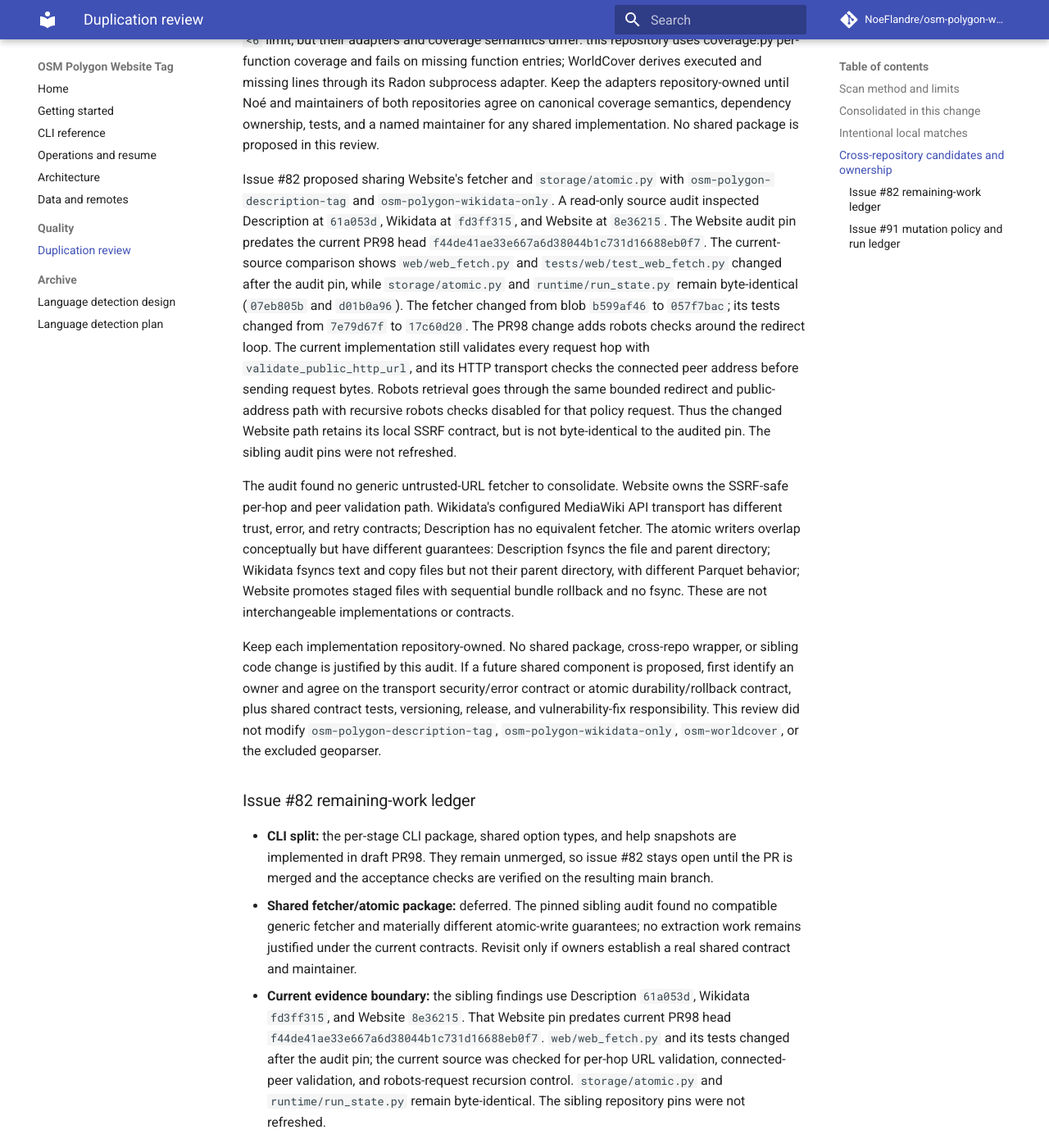
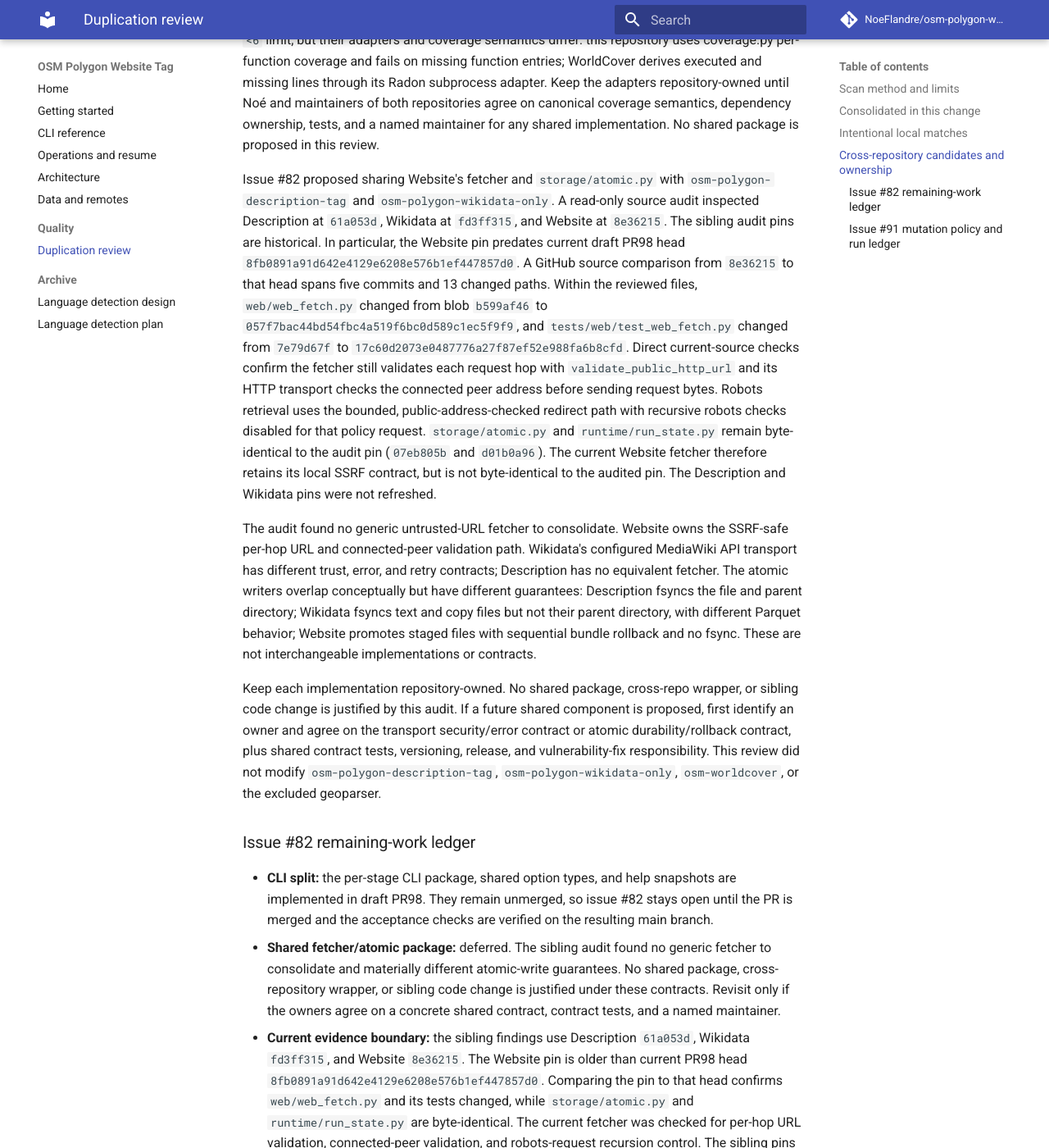
Before and after one commit to NoeFlandre/osm-polygon-website-tag, an MkDocs documentation site: the page built from docs/quality/duplication-review.md, in a window 1280 px wide and 1400 px high, scrolled down 1942 px. Shown: the whole window at 82% size. Built offline with MkDocs 1.6.1 and Material for MkDocs 9.7.7, drawn with Linux system fonts in a browser that asks for light colours; comment, search, counter and statistics services are not loaded; some of the changed text lies outside the part shown.

Commit message:
test: pin extracted region and reconcile quality ledger

```diff
--- a/docs/quality/duplication-review.md
+++ b/docs/quality/duplication-review.md
@@ -85,25 +85,28 @@
 Issue #82 proposed sharing Website's fetcher and `storage/atomic.py` with
 `osm-polygon-description-tag` and `osm-polygon-wikidata-only`. A read-only
 source audit inspected Description at `61a053d`, Wikidata at `fd3ff315`, and
-Website at `8e36215`. The Website audit pin predates the current PR98 head
-`f44de41ae33e667a6d38044b1c731d16688eb0f7`. The current-source comparison
-shows `web/web_fetch.py` and `tests/web/test_web_fetch.py` changed after the
-audit pin, while `storage/atomic.py` and `runtime/run_state.py` remain
-byte-identical (`07eb805b` and `d01b0a96`). The fetcher changed from blob
-`b599af46` to `057f7bac`; its tests changed from `7e79d67f` to `17c60d20`.
-The PR98 change adds robots checks around the redirect loop. The current
-implementation still validates every request hop with
-`validate_public_http_url`, and its HTTP transport checks the connected peer
-address before sending request bytes. Robots retrieval goes through the same
-bounded redirect and public-address path with recursive robots checks disabled
-for that policy request. Thus the changed Website path retains its local SSRF
-contract, but is not byte-identical to the audited pin. The sibling audit pins
-were not refreshed.
+Website at `8e36215`. The sibling audit pins are historical. In particular,
+the Website pin predates current draft PR98 head
+`8fb0891a91d642e4129e6208e576b1ef447857d0`. A GitHub source comparison from
+`8e36215` to that head spans five commits and 13 changed paths. Within the
+reviewed files, `web/web_fetch.py` changed from blob `b599af46` to
+`057f7bac44bd54fbc4a519f6bc0d589c1ec5f9f9`, and
+`tests/web/test_web_fetch.py` changed from `7e79d67f` to
+`17c60d2073e0487776a27f87ef52e988fa6b8cfd`. Direct current-source checks
+confirm the fetcher still validates each request hop with
+`validate_public_http_url` and its HTTP transport checks the connected peer
+address before sending request bytes. Robots retrieval uses the bounded,
+public-address-checked redirect path with recursive robots checks disabled for
+that policy request. `storage/atomic.py` and `runtime/run_state.py` remain
+byte-identical to the audit pin (`07eb805b` and `d01b0a96`). The current
+Website fetcher therefore retains its local SSRF contract, but is not
+byte-identical to the audited pin. The Description and Wikidata pins were not
+refreshed.
 
 The audit found no generic untrusted-URL fetcher to consolidate. Website owns
-the SSRF-safe per-hop and peer validation path. Wikidata's configured
-MediaWiki API transport has different trust, error, and retry contracts;
-Description has no equivalent fetcher. The atomic writers overlap
+the SSRF-safe per-hop URL and connected-peer validation path. Wikidata's
+configured MediaWiki API transport has different trust, error, and retry
+contracts; Description has no equivalent fetcher. The atomic writers overlap
 conceptually but have different guarantees: Description fsyncs the file and
 parent directory; Wikidata fsyncs text and copy files but not their parent
 directory, with different Parquet behavior; Website promotes staged files
@@ -124,18 +127,20 @@
   snapshots are implemented in draft PR98. They remain unmerged, so issue #82
   stays open until the PR is merged and the acceptance checks are verified on
   the resulting main branch.
-- **Shared fetcher/atomic package:** deferred. The pinned sibling audit found no
-  compatible generic fetcher and materially different atomic-write guarantees;
-  no extraction work remains justified under the current contracts. Revisit
-  only if owners establish a real shared contract and maintainer.
+- **Shared fetcher/atomic package:** deferred. The sibling audit found no
+  generic fetcher to consolidate and materially different atomic-write
+  guarantees. No shared package, cross-repository wrapper, or sibling code
+  change is justified under these contracts. Revisit only if the owners agree
+  on a concrete shared contract, contract tests, and a named maintainer.
 - **Current evidence boundary:** the sibling findings use Description
-  `61a053d`, Wikidata `fd3ff315`, and Website `8e36215`. That Website pin
-  predates current PR98 head `f44de41ae33e667a6d38044b1c731d16688eb0f7`.
-  `web/web_fetch.py` and its tests changed after the audit pin; the current
-  source was checked for per-hop URL validation, connected-peer validation,
-  and robots-request recursion control. `storage/atomic.py` and
-  `runtime/run_state.py` remain byte-identical. The sibling repository pins
-  were not refreshed.
+  `61a053d`, Wikidata `fd3ff315`, and Website `8e36215`. The Website pin is
+  older than current PR98 head `8fb0891a91d642e4129e6208e576b1ef447857d0`.
+  Comparing the pin to that head confirms `web/web_fetch.py` and its tests
+  changed, while `storage/atomic.py` and `runtime/run_state.py` are
+  byte-identical. The current fetcher was checked for per-hop URL validation,
+  connected-peer validation, and robots-request recursion control. The
+  sibling pins were not refreshed; their findings remain scoped to the audited
+  commits.
 
 ### Issue #91 mutation policy and run ledger
 
@@ -177,8 +182,8 @@
 | `web.web_fetch [5/7]` | 1 | 1 |
 | **Total** | **134** | **128** |
 
-Run #312 is the current hosted run on PR98 head
-`f44de41ae33e667a6d38044b1c731d16688eb0f7`. It completed at 07:29 UTC with
+Run #312, on the prior PR98 head
+`f44de41ae33e667a6d38044b1c731d16688eb0f7`, completed at 07:29 UTC with
 overall conclusion `cancelled`: 74 of 78 jobs succeeded; the two enrichment
 mutation shards failed, the docs job was cancelled, and `ci-ok` failed because
 a required job was cancelled. The docs log says the operation was cancelled
@@ -198,6 +203,25 @@
 `ci-ok` failed because the required docs job was cancelled; it is not a third
 mutation failure. The latest aggregate mutation score remains the prior
 complete result from run #308.
+
+Run #313 on PR98 head `8fb0891a91d642e4129e6208e576b1ef447857d0` passed on
+attempt 2: all 78 jobs succeeded, including all 72 mutation shards and
+`ci-ok`. Its first attempt had 76/78 jobs pass; `reporting.geometry_stats
+[4/5]` timed out downloading `matplotlib==3.11.1` during `uv sync --locked`,
+before the mutation gate ran, and `ci-ok` failed while that shard was failed.
+Only that geometry-statistics job was retried. The retry passed, reported no
+mutation survivors, and did not restart the other successful jobs. Run #313
+does not publish an aggregate mutation score artifact; the latest measured
+aggregate remains run #308 at 97.81% (9,621/9,836).
+
+A separate extraction replay reproduced the earlier PR97 run #298 survivor
+`osm_polygon_website_tag.pipeline.extraction.x_extract_pbf__mutmut_20`: it
+replaces the PBF-derived region argument with `None`. The new
+`test_extract_persists_region_from_source_filename` asserts the inferred
+region in both public and analysis observation shards. The focused test passed
+and the exact strict mutation replay killed the mutant. It was absent from both
+pull request heads when audited; this follow-up adds it to PR #98. No baseline
+entry or equivalence classification was added.
 
 The two exact hosted mutants are
 `x__resolve_pending__mutmut_12` and
@@ -251,9 +275,10 @@
 
 The current policy has no percentage-floor decision awaiting implementation.
 The strict ratchet remains in effect, and the next policy review should follow
-healthy main-branch observation rather than this failed PR run. The earlier
-80% and 90% suggestions were proposals only; WorldCover's threshold and timeout
-handling do not transfer to this repository.
+healthy main-branch observation; passing PR run #313 does not establish the
+nightly denominator or observation window. The earlier 80% and 90% suggestions
+were proposals only; WorldCover's threshold and timeout handling do not
+transfer to this repository.
 
 Seven web-fetch mutants surfaced during review, separate from run #311's 14
 new web-fetch survivors. Six are explicitly recorded in the strict baseline;
@@ -277,9 +302,9 @@
 71 hosted survivors. Focused enrichment checks killed 13 of the 14 first-pass
 local survivors; the last mutation shape no longer exists after replacing
 `unlink(missing_ok=True)` with `unlink()` following validated checkpoint
-assembly. A fresh hosted run is still required to verify the updated web
-shards. These local results do not change the failed hosted status or relax the
-gate.
+assembly. Run #313 subsequently passed all seven web-fetch shards and the
+politeness shard. The next forward-only PR head still requires its own full
+hosted run; these local results do not waive the gate.
 
 ### Full backlog ledger: issues #65 and #68–#96
 
@@ -287,14 +312,14 @@
 open. None has been merged or closed. PR #97 lists 20 as “Closes on merge”; its
 current head is `44e25972d5bfe046a06610deee7fdd2a2d977dc4`, and run #298 passed
 77 of 88 jobs while 10 mutation shards and `ci-ok` failed. PR #98 is a draft
-stacked on PR #97 at remote head `f44de41ae33e667a6d38044b1c731d16688eb0f7`.
-Run #312 completed with a cancelled overall conclusion, two enrichment
-mutation failures, a cancelled docs job, and failed `ci-ok`. PRs #97 and #98
-are unmerged, so no issue is treated as completed on main.
+stacked on PR #97 at remote head `8fb0891a91d642e4129e6208e576b1ef447857d0`.
+Its latest quality run, #313, passed all 78 jobs after retrying only the
+dependency-download failure in `reporting.geometry_stats [4/5]`. PRs #97 and
+#98 are unmerged, so no issue is treated as completed on main.
 
 | Issue | Current disposition and remaining acceptance |
 | --- | --- |
-| #65 | Partially addressed by shared test-fixture work in PRs #97/#98. Finish adopting the versioned row builders and tightening the exact weak assertions; the PR itself still lists this as a follow-up. |
+| #65 | Verified complete in the PR #97 candidate at `44e2597`: no test defines `def _row`, and the cited bare-truthiness assertions are exact. Run #298's quality job passed, and the current full local coverage suite passes 3,151 tests. PR #97 now lists #65 under closes-on-merge; keep the issue open until that PR is merged. |
 | #68 | CLI error handling and exit-code work is in PR #97. Close only after its checks pass and the change is merged. |
 | #69 | Global version and verbosity options are in PR #97; help and CLI acceptance remain unmerged. |
 | #70 | Read-only `create-repo` preview, explicit apply behavior, option help, and examples are in PR #97; remote-write behavior remains unmerged. |
@@ -302,28 +327,28 @@
 | #72 | Narrower exception handling and error visibility are in PR #97; verify the targeted behavior on the final merge candidate. |
 | #73 | The anti-pattern Ruff families are enabled in PR #97 and local lint is green; hosted mutation failures still block the PR. |
 | #74 | PR docs, timeouts, audits, and aggregate CI changes are in PR #97; all hosted required checks must pass. |
-| #75 | Workflow caching/artifact safeguards and parallel mutation work are in PR #98. The three-green-night sweep window and 20-run p90-under-15-minute window have not elapsed and cannot be claimed until the fix reaches main. |
+| #75 | Workflow caching/artifact safeguards and parallel mutation work are in PR #98; run #313 passed after one targeted environment retry. The three-green-night sweep window and 20-run p90-under-15-minute window have not elapsed and cannot be claimed until the fix reaches main. |
 | #76 | Complexity/API-shape lint ratchets are in PR #97; final verification and merge remain pending. |
 | #77 | Behavioral Docker/docs/MkDocs contract tests are in PR #97; final verification and merge remain pending. |
 | #78 | Compose, portable volume/environment conventions, and model support are in PR #97; Docker check passed on run #298, but merge remains pending. |
 | #79 | Machine-independent README outputs/schema/citation updates are in PR #97; docs check passed on run #298, but merge remains pending. |
 | #80 | Public-doc cleanup and contributor-only AGENTS guidance are in PR #97; docs check passed on run #298, but merge remains pending. |
 | #81 | Runtime path cleanup and portable data-root changes are in PR #97; merge remains pending. |
-| #82 | Stage-specific CLI modules and help snapshots are implemented in PR #98; the largest current CLI module is 248 lines. The sibling audit found no compatible shared fetcher or atomic writer, so cross-repository extraction is deferred. Verify after merge on main. |
+| #82 | The stage-specific CLI package, shared options, and help snapshots are implemented in draft PR #98. At remote head `8fb0891`, all eight Python CLI modules are 248 lines or shorter (largest: `__init__.py`, 248 lines). Keep open until hosted checks pass and the help/module acceptance is verified on main after merge. Cross-repository extraction is deferred because the pinned audit found no generic fetcher to consolidate and materially different atomic-writer guarantees. |
 | #83 | Declared/BOM/meta charset handling is in PR #97; verify hosted web mutation shards before merging. |
 | #84 | Status/header/type checks before body reads are in PR #97; verify hosted web mutation shards before merging. |
-| #85 | Per-host concurrency/rate controls and bounded `Retry-After` handling are in PR #97; the prior politeness shard failed, while the run #312 politeness mutation shard passed. |
+| #85 | Per-host concurrency/rate controls and bounded `Retry-After` handling are in PR #97. The politeness shard passed in runs #312 and #313; run #309's earlier failure remains historical. |
 | #86 | Prospective robots checks, schema/status handling, and docs are in PR #98. Retroactive treatment of existing cached text remains an owner policy decision; no cache was deleted or reprocessed. Recommendation: retain prospective-only behavior. |
 | #87 | Version single-sourcing and release notes/process are in PR #97; final verification and merge remain pending. |
 | #88 | Contributor/security docs and templates are in PR #97. Private vulnerability-reporting repository settings were not changed; that separate setting requires owner/admin action if it is part of the acceptance contract. |
 | #89 | URL, SSRF, and extraction property tests/profiles are in PR #97; verify the final required checks before merge. |
 | #90 | All five local HTTP acceptance scenarios exist in PR #98: extraction, unusable pages, cache hit, interrupted resume, and language population. Verify the zero-outbound-socket guard and full acceptance suite on the final PR head. |
-| #91 | The strict ratchet and baseline workflow are in PR #98; terminal run #312 has two failed enrichment mutation shards and no aggregate mutation score. Keep the current strict policy; no percentage floor is approved. |
+| #91 | The strict ratchet and baseline workflow are in PR #98. All 72 mutation shards and `ci-ok` passed in run #313 attempt 2 after one targeted dependency-download retry; the first attempt's failed setup did not execute mutation tests. No aggregate score artifact was produced, so the latest measured score remains run #308's 97.81% (9,621/9,836). Keep the strict per-scope ratchet; no percentage floor is approved. |
 | #92 | CRAP-report hardening is in PR #97. The fresh full measured report for this candidate covered 1,368 functions at 97.12% coverage; highest CRAP was 5.93 (`domain/geometry.py:_check_antimeridian`), with zero functions at or above 6. The strict CRAP gate passed; rerun on the final merged candidate. |
-| #93 | Loopback behavior tests are in PR #98. The focused web suite passes 255 tests and the full suite passes 3,151. The current-source redirect replay killed 167/168, with its sole survivor matching the already-baselined case-insensitive `Location` header spelling mutant; the separate 200-variant replay killed every one of run #311's 14 exact web-fetch survivors. The previously observed range-loop mutant was removed by a behavior-preserving refactor. All seven run #312 web-fetch shards passed. |
-| #94 | Bounded prefetch/process extraction is in PR #98. Recorded strict benchmark medians are 6.9203 s flat and 13.9131 s tail against 8 s/15 s targets; run #312's benchmark job passed. Its two enrichment mutation survivors have local behavior tests and a passing strict scoped gate, but require a new hosted run. |
+| #93 | Loopback behavior tests are in PR #98. The focused web suite passes 255 tests and the full suite passes 3,151. The current-source redirect replay killed 167/168, with its sole survivor matching the already-baselined case-insensitive `Location` header spelling mutant; the separate 200-variant replay killed every one of run #311's 14 exact web-fetch survivors. The previously observed range-loop mutant was removed by a behavior-preserving refactor. All seven run #312 web-fetch shards and all web shards in run #313 passed. |
+| #94 | Bounded prefetch/process extraction is in PR #98. Recorded strict benchmark medians are 6.9203 s flat and 13.9131 s tail against 8 s/15 s targets; benchmark jobs in runs #312 and #313 passed. Its two run #312 enrichment survivors have local behavior tests and a passing strict scoped gate; all five enrichment shards passed on run #313. |
 | #95 | Lazy Trafilatura loading is in PR #98; five import-time samples recorded a 0.727 s cumulative median with Trafilatura absent after CLI import. Recheck final hosted quality and merge. |
-| #96 | PR #97 marks this issue for closure on merge, but also lists it as a follow-up; reconcile that description before merge. The benchmark suite/regression comparison is implemented and benchmark jobs passed on runs #298, #311, and #312. |
+| #96 | PR #97's title no longer claims #96; its body keeps the issue as a follow-up, so #96 remains open. The current benchmark suite has four cases (two extraction sizes, URL normalization, URL validation) and only covers extraction and URL helpers. PR #97's benchmark job passed on run #298 using a same-runner comparison with a mean 50% threshold; PR #98 changes this to a median 25% threshold. Enrichment throughput, language-detection overhead, CLI import time, and text-cache lookups remain unimplemented, and the requested five-category under-60-second acceptance is not yet demonstrated. |
 
 For #86, the owner-facing choices and consequences are:
 
@@ -342,3 +367,37 @@
 The only future owner decision is whether a percentage floor would add value
 after the nightly and PR observation windows establish a stable denominator;
 that decision is not a prerequisite for the current code work.
+## Branch hygiene snapshot (2026-10-01)
+
+The live GitHub branch listing contains the active branches
+`claude/repo-access-issues-review-5kjzx6` (PR #97 head and PR #98 base) and
+`codex/remaining-followups` (PR #98 head), plus `main`. Keep all three: both
+pull requests remain open and unmerged, and PR #98 is stacked on PR #97. The
+only local worktree is `/workspace/osm-polygon-website-tag` on
+`codex/remaining-followups`.
+
+Two live branches are cleanup candidates pending the parent bundling explicit
+user approval for branch deletion:
+
+- `claude/codebase-quality-audit-jz5aox` at
+  `1b4fd8355b9c3c94d81309b3fcf53aa2b2364004`. PRs #66 and #67 are merged; the
+  branch tip is exactly PR #67's head. Its tree equals both the PR #67 merge
+  commit `b14f8c638f02488691851fd34560cce0fc666425` and `origin/main` at tree
+  `3903f3ebe7149850b3fe2f6cd2cd891b03475177`. There is no open PR or worktree
+  reference. The commit graph shows 20 branch-only commits because PR #67 was
+  squash-merged, but the complete branch tree is present in main.
+- `claude/test-suite-cleanup-vxzbu6` at
+  `dca81468af212ef2aacef040490ca5eabb1429eb`. PRs #55, #56, and #57 are merged;
+  the branch tip is exactly PR #57's head and its tree equals PR #57 merge
+  commit `f72ef6ff310fe2a16d2c8c7710ac213313edb37f` at tree
+  `337f8c6bbfbdb304a38e4c17a68088e426972b3f`. There is no open PR or worktree
+  reference. It is three main commits behind; its merged contents remain
+  recoverable from the merge commit.
+
+The local refs `origin/pr98`, `origin/pr98-latest`,
+`origin/pr98-verify-4c0b1c2e`, and `target/pr98` do not appear in the live
+GitHub branch listing and have no open PR references. Their tips
+`01c59fe7654d`, `4fdd5ad921db`, and `4c0b1c2e9bc5` compare as ancestors of the
+active PR #98 head `8fb0891a91d642e4129e6208e576b1ef447857d0` (9, 8, and 3
+commits ahead, respectively). They remain local recovery refs; no ref or
+remote branch was deleted or pruned.
```
Also changed, not shown: 1 other file.
